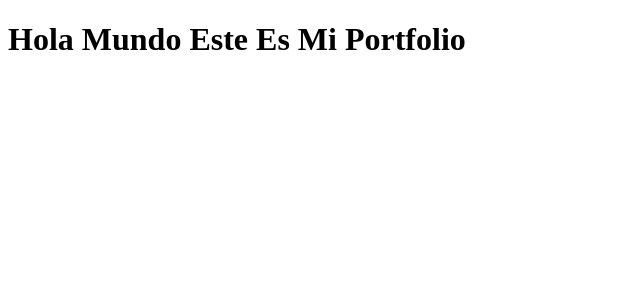
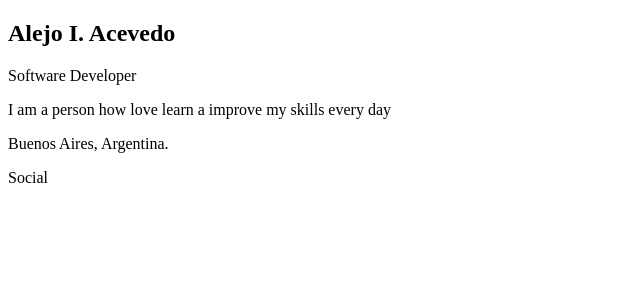
Before and after one commit to 0xAaCE/portfolioFacebookCircle, a React app: page / in a window 1280 px wide. Shown: the top 300 px of the page, without its empty margins (0-640 px from the left). Built offline with nearby package versions, Linux system fonts and the light colour scheme.

Commit message:
Clase S02E02

```diff
--- a/src/components/About.jsx
+++ b/src/components/About.jsx
@@ -1,7 +1,30 @@
 import React from 'react';
 
 const About = () =>(
-    <h1>Hola Mundo Este Es Mi Portfolio</h1>
+    <div className="About">
+        <div className="About-container">
+            <div className="About-avatar">
+                <figure>
+                    <image src="/" alt="A happy person avatar"/>
+                </figure>
+            </div>
+            <div className="About-name">
+                <h2>Alejo I. Acevedo</h2>
+            </div>
+            <div className="About-profession">
+                <p> Software Developer</p>
+            </div>
+            <div className="About-desc">
+                <p>I am a person how love learn a improve my skills every day</p>
+            </div>
+            <div className="About-location">
+                <p>Buenos Aires, Argentina.</p>
+            </div>
+            <div className="About-social">
+                <p>Social</p>
+            </div>
+        </div>
+    </div>
 );
 
 export default About;
```
Also changed, not shown: src/components/Certificates.jsx (+15 -0 lines), src/components/Educacion.jsx (+15 -0 lines), src/components/Experience.jsx (+15 -0 lines), src/components/Info.jsx (+11 -0 lines), src/components/Main.jsx (+11 -0 lines), src/components/Sidebar.jsx (+11 -0 lines).
